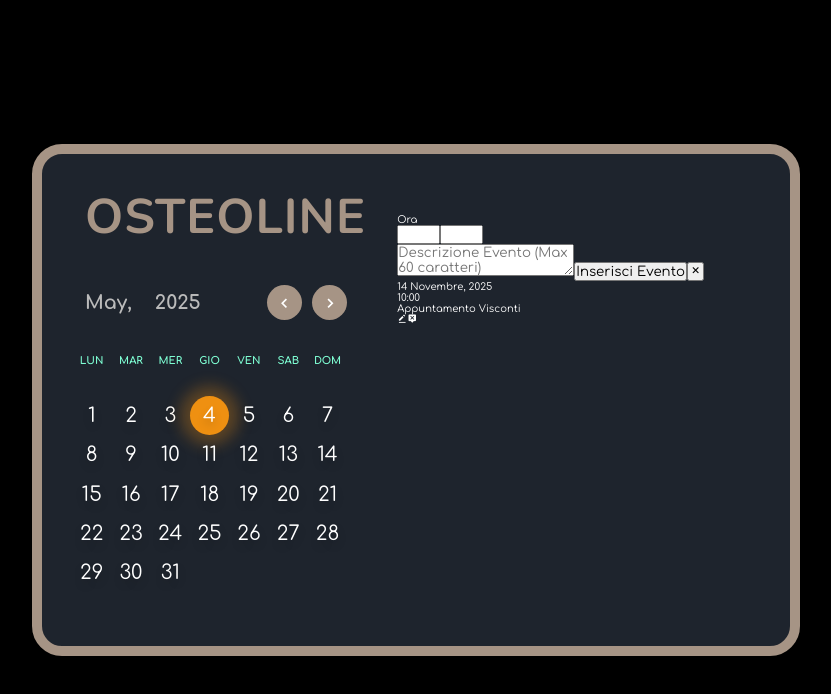
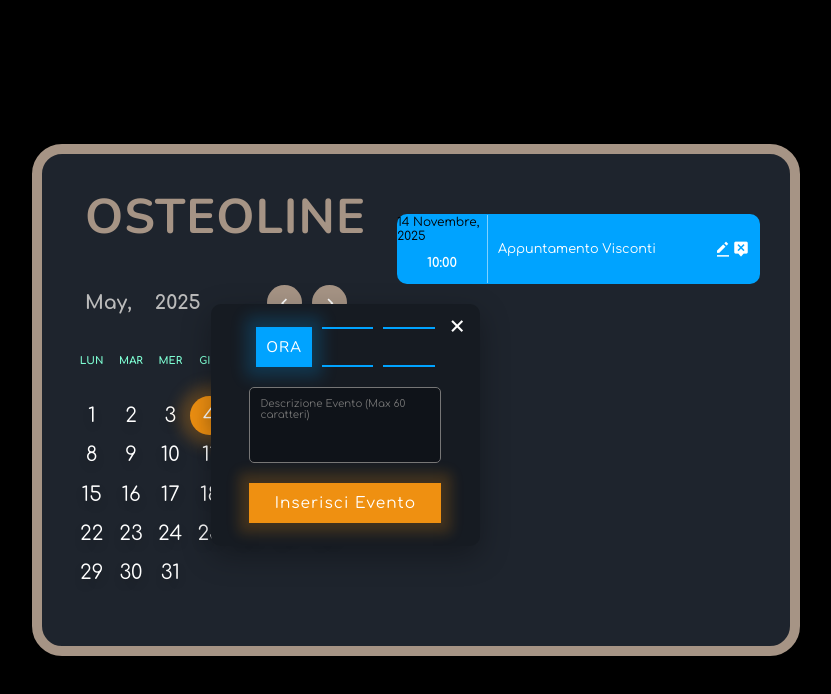
Before and after one commit to Johnnyfromtheblock4/osteoline-calendario, a React (Vite) app: page / in a window 1280 px wide. Shown: the top 694 px of the page, without its empty margins (224-1055 px from the left). Built offline with nearby package versions, Linux system fonts and the light colour scheme.

Commit message:
[UPD] css end

```diff
--- a/src/components/CalendarApp.css
+++ b/src/components/CalendarApp.css
@@ -98,3 +98,163 @@
   height: 100%;
   padding: 3rem 0;
 }
+
+.event-popup {
+  position: absolute;
+  top: 38%;
+  left: 43.5rem;
+  background-color: #161b22;
+  width: clamp(25rem, 21cqi, 40rem);
+  aspect-ratio: 10 / 9;
+  border-radius: 1rem;
+  box-shadow: 0 1rem 3rem rgba(0, 0, 0, 0.3);
+  display: flex;
+  flex-direction: column;
+  justify-content: center;
+  align-items: center;
+  row-gap: 2rem;
+}
+
+.time-input {
+  display: flex;
+  column-gap: 1rem;
+}
+
+.event-popup-time {
+  width: calc(4rem, 4cqi, 7rem);
+  background-color: #00a3ff;
+  font-family: "Nunito", sans-serif;
+  font-size: clamp(1.2rem, 1.2cqi, 1.9rem);
+  display: flex;
+  justify-content: center;
+  align-items: center;
+  box-shadow: 0 0 1.5rem 1rem rgba(0, 163, 255, 0.2);
+  letter-spacing: 0.1rem;
+  padding-left: 1rem;
+  padding-right: 1rem;
+}
+
+.time-input input {
+  background-color: transparent;
+  border: none;
+  border-top: 0.2rem solid #00a3ff;
+  border-bottom: 0.2rem solid #00a3ff;
+  width: clamp(4rem, 4cqi, 7rem);
+  height: 4rem;
+  text-align: center;
+  font: clamp(1.2rem, 1.2cqi, 1.6rem);
+}
+
+/* elimina le arrow di default */
+.time.input
+  input[type="number"]::-webkit-outer-spin-button
+  .time.input
+  input[type="number"]::-webkit-inner-spin-button {
+  appearance: none;
+}
+
+.event-popup textarea {
+  width: clamp(15rem, 15cqi, 25rem);
+  aspect-ratio: 5 / 2;
+  resize: none;
+  background-color: #0f1319;
+  padding: 1rem;
+  border-radius: 0.5rem;
+  color: white;
+}
+
+.event-popup textarea:focus {
+  border: 0.1rem solid #00a3ff;
+  transition: border 0.5s;
+}
+
+.event-popup textarea::placeholder {
+  font-size: clamp(1rem, 0.8cqi, 1.2rem);
+}
+
+.event-popup textarea:focus::placeholder {
+  color: transparent;
+}
+
+.event-popup-btn {
+  width: clamp(15rem, 15cqi, 25rem);
+  height: 4rem;
+  background-color: #ef9011;
+  color: #fff;
+  font-size: clamp(1.2rem, 1.2cqi, 1.9rem);
+  letter-spacing: 0.1rem;
+  border: none;
+  box-shadow: 0 0 1.2rem 1rem rgba(239, 144, 17, 0.2);
+  cursor: pointer;
+}
+
+.event-popup-btn:active {
+  transform: translateY(0.1rem);
+}
+
+.close-event-popup {
+  position: absolute;
+  top: 1rem;
+  right: 1rem;
+  background-color: transparent;
+  border: none;
+  cursor: pointer;
+}
+
+.close-event-popup i {
+  font-size: 2.5rem;
+  color: #fff;
+}
+
+.event {
+  width: 100%;
+  height: 7rem;
+  background-color: #00a3ff;
+  padding: 1.5rem 0;
+  border-radius: 1rem;
+  display: flex;
+  align-items: center;
+  margin-bottom: 2rem;
+  position: relative;
+}
+
+.event-date-wrapper {
+  display: flex;
+  flex-direction: column;
+  align-items: center;
+  width: 25%;
+  border-right: 0.1rem solid rgba(255, 255, 255, 0.5);
+}
+
+.event-date {
+  font-size: clamp(1rem, 1cqi, 1.2rem);
+  color: black;
+}
+
+.event-time {
+  font-size: clamp(1.3rem, 1cqi, 1.6rem);
+  line-height: 4rem;
+  font-weight: bold;
+}
+
+.event-text {
+  font-size: clamp(1.2rem, 1cqi, 1.4rem);
+  line-height: 2rem;
+  width: 75%;
+  padding: 0 3rem 0 1rem;
+  overflow-wrap: break-word; /* con testi lunghi va a capo */
+}
+
+.event-buttons {
+  position: absolute;
+  top: 50%;
+  transform: translateY(-50%);
+  right: 1rem;
+  display: flex;
+  row-gap: 1rem;
+}
+
+.event-buttons i {
+  font-size: 1.8rem;
+  cursor: pointer;
+}
--- a/src/components/CalendarApp.jsx
+++ b/src/components/CalendarApp.jsx
@@ -58,7 +58,7 @@ const CalendarApp = () => {
         <div className="events">
           <div className="event-popup">
             <div className="time-input">
-              <div className="event-pop-up-time">Ora</div>
+              <div className="event-popup-time">ORA</div>
               <input
                 type="number"
                 name="hours"
@@ -75,8 +75,8 @@ const CalendarApp = () => {
               />
             </div>
             <textarea placeholder="Descrizione Evento (Max 60 caratteri)"></textarea>
-            <button className="event-pop-up-btn">Inserisci Evento</button>
-            <button className="close-event-pop-up">
+            <button className="event-popup-btn">Inserisci Evento</button>
+            <button className="close-event-popup">
               <i className="bx bx-x"></i>
             </button>
           </div>
```
